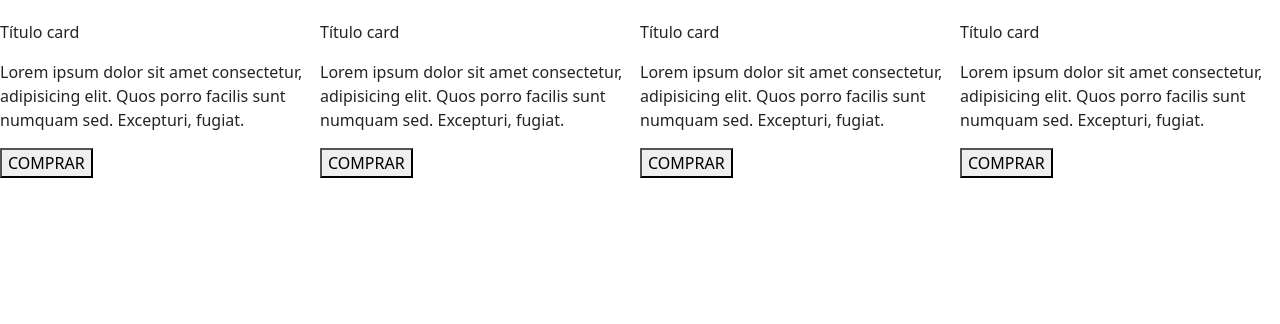
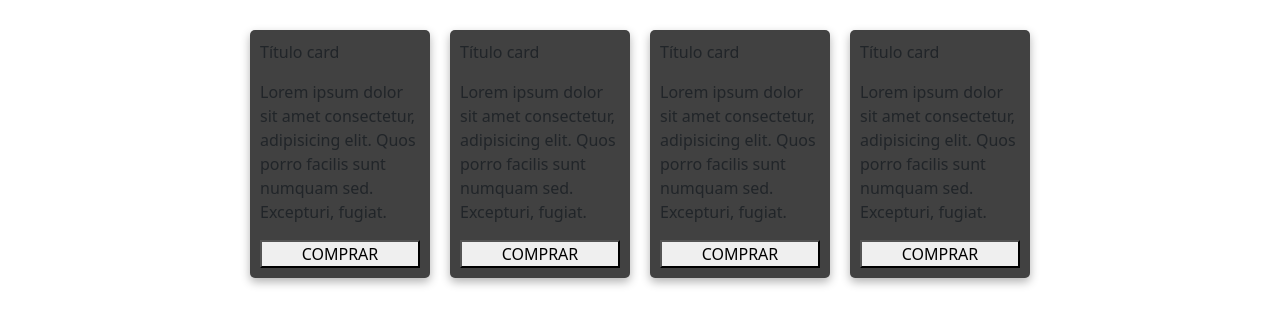
Before and after one commit to viniciuspaivaa/video-aulas, a plain HTML site: page index.html in a window 1280 px wide. Drawn offline with nearby package versions, Linux system fonts and the light colour scheme.

Commit message:
Adicionado estilo ao card

```diff
--- a/style.css
+++ b/style.css
@@ -1,3 +1,9 @@
+* {
+    padding: 0;
+    margin: 0;
+    box-sizing: border-box;
+}
+
 main {
     width: 100vw;
 }
@@ -7,7 +13,14 @@ main {
     justify-content: center;
     padding: 20px 0px 20px 0px;
 }
-.card {
+
+.cards {
+    display: flex;
+    flex-direction: column;
     width: 180px;
-    padding: 10px !important;
+    margin: 10px;
+    padding: 10px;
+    border-radius: 5px;
+    box-shadow: rgba(0, 0, 0, 0.3) 0px 4px 10px;
+    background-color: rgb(65, 65, 65);
 }
```
